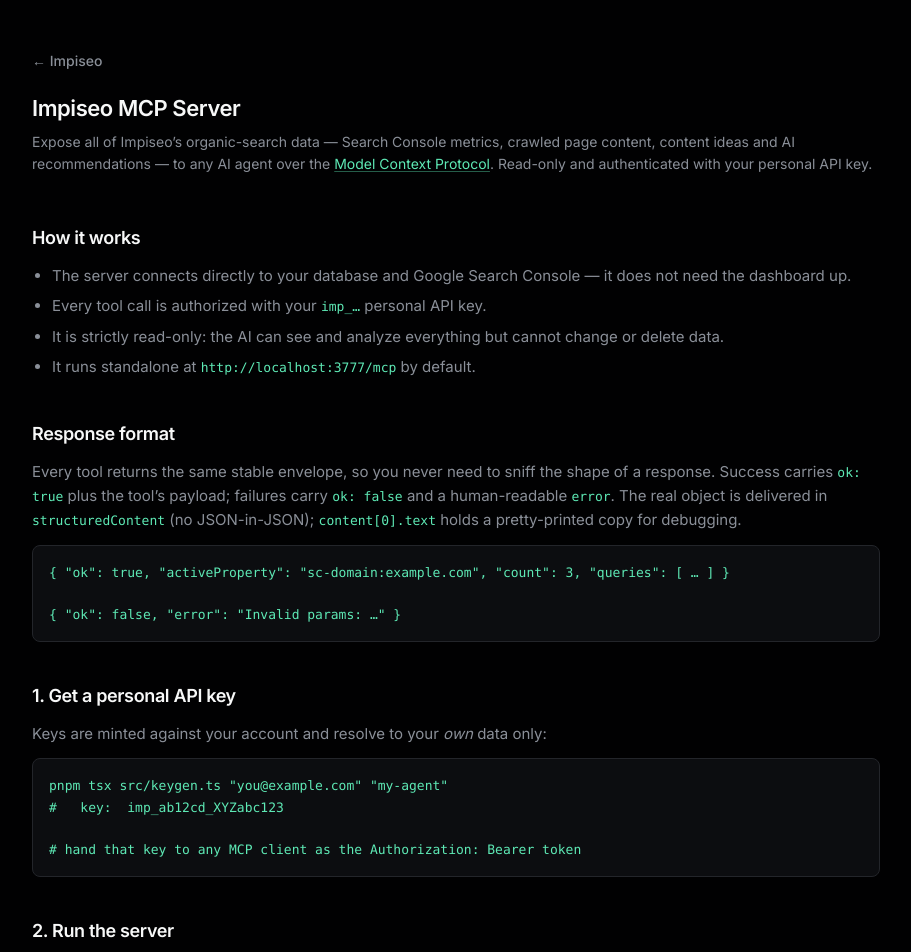
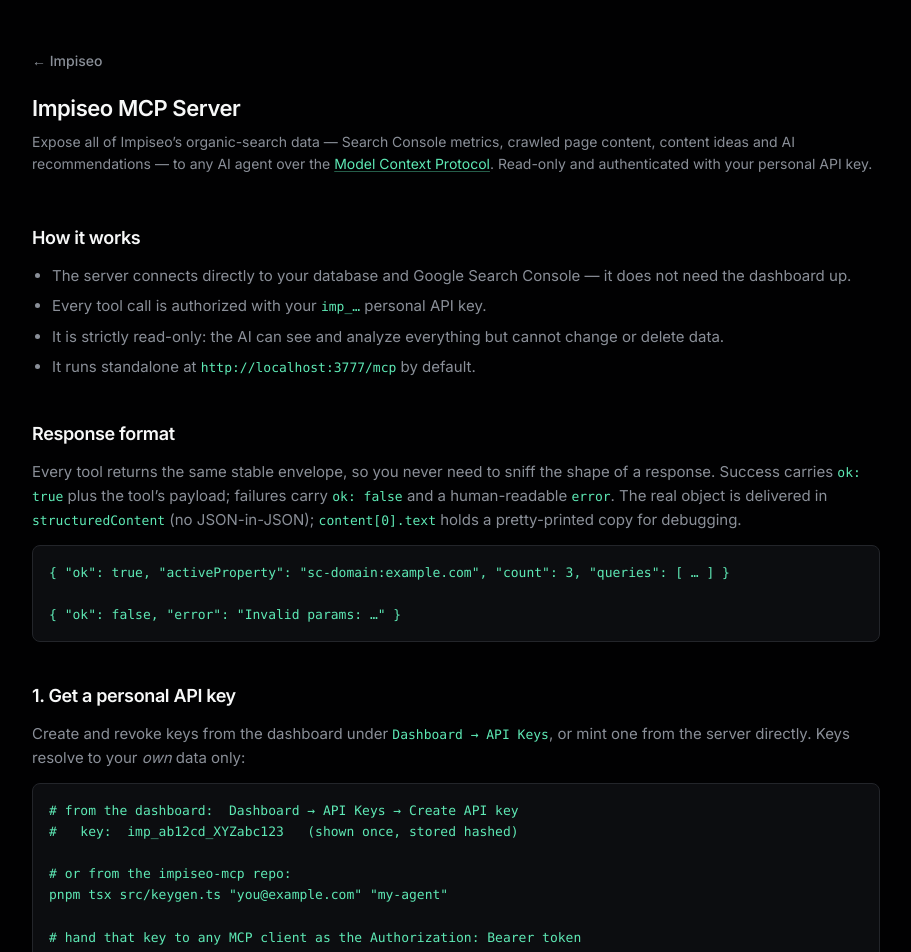
Before and after one commit to icancodefyi/impiseo, a Next.js app: page /mcp in a window 1280 px wide. Shown: the top 952 px of the page, without its empty margins (184-1095 px from the left). Built offline with nearby package versions, Linux system fonts and the light colour scheme; no server answers.

Commit message:
docs(mcp): point key management at the dashboard

```diff
--- a/src/app/mcp/page.tsx
+++ b/src/app/mcp/page.tsx
@@ -271,10 +271,15 @@
       <section className="mb-10">
         <h2 className="mb-3 text-lg font-semibold tracking-[-0.01em] text-ink">1. Get a personal API key</h2>
         <p className="text-[0.9375rem] leading-relaxed text-ink-subtle">
-          Keys are minted against your account and resolve to your <em>own</em> data only:
+          Create and revoke keys from the dashboard under{" "}
+          <code className="font-mono text-[0.8125rem] text-emerald-300">Dashboard → API Keys</code>, or mint one
+          from the server directly. Keys resolve to your <em>own</em> data only:
         </p>
-        <Code>{`pnpm tsx src/keygen.ts "you@example.com" "my-agent"
-#   key:  imp_ab12cd_XYZabc123
+        <Code>{`# from the dashboard:  Dashboard → API Keys → Create API key
+#   key:  imp_ab12cd_XYZabc123   (shown once, stored hashed)
+
+# or from the impiseo-mcp repo:
+pnpm tsx src/keygen.ts "you@example.com" "my-agent"
 
 # hand that key to any MCP client as the Authorization: Bearer token`}</Code>
       </section>
@@ -351,7 +356,7 @@
           <li>Page through <code className="font-mono text-[0.8125rem] text-emerald-300">get_queries</code> / <code className="font-mono text-[0.8125rem] text-emerald-300">get_pages</code> with <code className="font-mono text-[0.8125rem] text-emerald-300">offset + limit</code> to export everything.</li>
           <li><code className="font-mono text-[0.8125rem] text-emerald-300">get_query_opportunities</code> analyzes every query (not just the top 25); its headroom figures are projections from an industry CTR curve, so treat them as estimates. Exports are capped at 25,000 GSC rows.</li>
           <li>Live tools (overview, queries, pages, page_queries, query_pages, page_html) hit Google or the live site on every call; cached crawl, idea and recommendation tools read stored data instantly.</li>
-          <li>Delete a key any time by removing its document from the <code className="font-mono text-[0.8125rem] text-emerald-300">api_keys</code> collection — the token stops working immediately.</li>
+          <li>Manage keys in the dashboard under <code className="font-mono text-[0.8125rem] text-emerald-300">Dashboard → API Keys</code> — revoking a key stops it working immediately.</li>
         </ul>
       </section>
 
```
